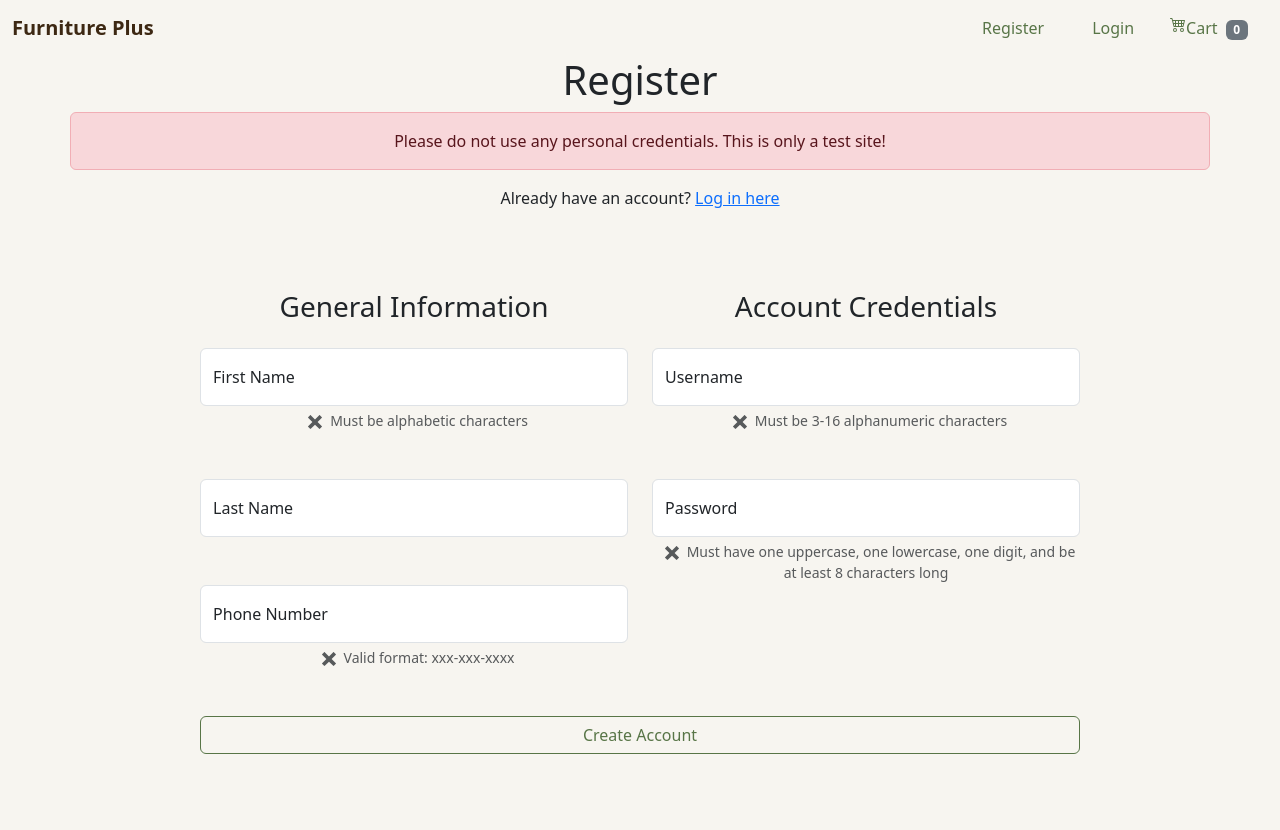
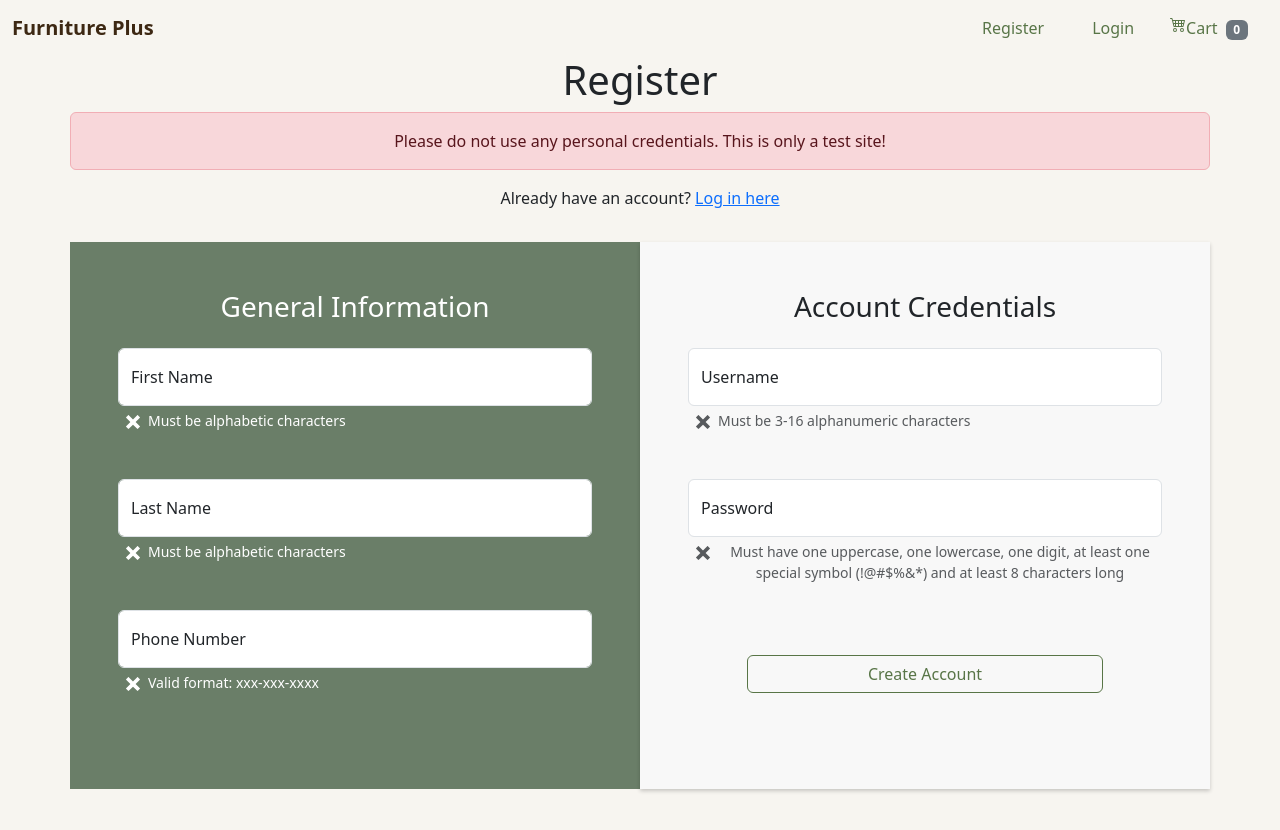
Before and after one commit to albertzeap/furniture-hub-ecommerce, a React (Create React App) app: page /register in a window 1280 px wide. Shown: the top 830 px of the page. Built offline with nearby package versions, Linux system fonts and the light colour scheme; no server answers.

Commit message:
Style register and login components

```diff
--- a/src/components/Login.js
+++ b/src/components/Login.js
@@ -66,22 +66,26 @@ export const Login = () => {
 
     return(
         <section>
-            <div className="container text-center">
-
-                    <h1 className="pb-4">Login</h1>
-                    <p className="pb-3">Don't have an account? <Link to="/register">Sign up here</Link></p>
+            <div className="container text-center my-5">
 
 
 
-                    <div className="m-auto w-50">
+
+                    <div className="login-form m-auto w-50 p-5">
 
 
                         {activeUser.userId !== 0 ?
                             <div>
-                                <div className="row mt-5"></div>
-                                <Link to="/" className="btn btn-outline-primary">Browse Products</Link>
+                                <div className="row mt-5">
+                                    <h1 className="fs-3 py-2 text-white">Looks like you're logged in!</h1>
+                                    <p className="py-2 text-white">Feel free to browse our products!</p>
+                                </div>
+                                <Link to="/" className="login-button btn btn-outline-primary">Browse Products</Link>
                             </div> :
+                            <>
+                                <h1 className="pb-4 text-white border-bottom">Login</h1>
 
+                                <p className="py-3 text-white">Don't have an account? <Link className="text-white" to="/register">Sign up here</Link></p>
                                 <form name="logForm" onSubmit={handleLogin}>
 
                                         <Input
@@ -104,6 +108,7 @@ export const Login = () => {
 
                                         <input id="loginButton" className="btn btn-outline-primary w-100" type="submit" value="Login"/>
                                 </form>
+                            </>
                         }
                     </div>
 
--- a/src/components/Register.js
+++ b/src/components/Register.js
@@ -7,10 +7,9 @@ export const Register = () => {
 
 
     const USERNAME_REGEX = /^[a-zA-Z0-9_\-]{3,16}$/;
-    const PASSWORD_REGEX = /^(?=.*[a-z])(?=.*[A-Z])(?=.*\d)[a-zA-Z\d]{8,}$/;
+    const PASSWORD_REGEX = /^(?=.*[a-z])(?=.*[A-Z])(?=.*\d)(?=.*[!@#$%&*])[a-zA-Z\d!@#$%&*]{8,}$/;
     const FNAME_REGEX = /[A-Za-z]+/
     const PNUMBER_REGEX = /[0-9]{3}-[0-9]{3}-[0-9]{4}/;
-
 
     const [showPassword, setShowPassword] = useState(false);
 
@@ -31,7 +30,7 @@ export const Register = () => {
         console.log("Password: ", password , hashedPassword);
 
 
-        createUser(firstName, lastName, pnumber, username, hashedPassword);
+        // createUser(firstName, lastName, pnumber, username, hashedPassword);
 
         e.target.fname.value = "";
         e.target.lname.value = "";
@@ -76,12 +75,12 @@ export const Register = () => {
         <p className="pb-3">Already have an account? <Link to="/login">Log in here</Link></p>
 
             <div className="d-flex justify-content-center">
-                <form className="reg-form p-5" name="regform" method="post" onSubmit={handleRegister}>
+                <form className="reg-form" name="regform" method="post" onSubmit={handleRegister}>
 
-                    <div className="row">
+                    <div className="row pb-5">
 
-                        <div className="col">
-                            <h2 className="pb-3 fs-3">General Information</h2>
+                        <div className="gen-info col p-5">
+                            <h2 className="pb-3 fs-3 text-white">General Information</h2>
                             <Input
                                 label="First Name"
                                 id="fname"
@@ -91,6 +90,7 @@ export const Register = () => {
                                 formText="Must be alphabetic characters"
                                 pattern="[A-Za-z]+"
                                 regex={FNAME_REGEX}
+                                className="text-white"
                             />
 
                             <Input
@@ -98,8 +98,11 @@ export const Register = () => {
                                 id="lname"
                                 type="text"
                                 placeholder="Last Name"
-                                isFormText={false}
-                                formText=""
+                                isFormText={true}
+                                formText="Must be alphabetic characters"
+                                pattern="[A-Za-z]+"
+                                regex={FNAME_REGEX}
+                                className="text-white"
                             />
                             <Input
                                 label="Phone Number"
@@ -110,11 +113,12 @@ export const Register = () => {
                                 formText="Valid format: xxx-xxx-xxxx"
                                 pattern="[0-9]{3}-[0-9]{3}-[0-9]{4}"
                                 regex={PNUMBER_REGEX}
+                                className="text-white"
                             />
 
                         </div>
 
-                        <div className="col">
+                        <div className="acc-credentials col p-5">
 
                         <h1 className="pb-3 fs-3">Account Credentials</h1>
 
@@ -128,23 +132,25 @@ export const Register = () => {
                                 pattern="^[a-zA-Z0-9_\-]{3,16}$"
                                 regex={USERNAME_REGEX}
                             />
+
                             <Input
                                 label="Password"
                                 id="password"
                                 type={showPassword ? "text" : "password"}
                                 placeholder="Password"
-                                formText="Must have one uppercase, one lowercase, one digit, and be at least 8 characters long"
+                                formText="Must have one uppercase, one lowercase, one digit, at least one special symbol (!@#$%&*) and at least 8 characters long"
                                 isFormText={true}
-                                pattern="^(?=.*[a-z])(?=.*[A-Z])(?=.*\d)[a-zA-Z\d]{8,}$"
+                                pattern="^(?=.*[a-z])(?=.*[A-Z])(?=.*\d)(?=.*[!@#$%&*])[a-zA-Z\d!@#$%&*]{8,}$"
                                 regex={PASSWORD_REGEX}
                             />
+
+                            <div className="mb-3">
+                                <input id="registerButton" className="btn btn-outline-primary my-4 w-75" type="submit" value="Create Account" />
+                            </div>
                         </div>
 
                     </div>
 
-                    <div className="mb-3">
-                        <input id="registerButton" className="btn btn-outline-primary w-100" type="submit" value="Create Account" />
-                    </div>
                 </form>
             </div>
 
--- a/src/components/form/Input.js
+++ b/src/components/form/Input.js
@@ -3,7 +3,7 @@ import React, { useState } from 'react'
 import {AiFillCheckCircle} from 'react-icons/ai'
 import {ImCross} from 'react-icons/im'
 
-export const Input = ({label, id, type, placeholder, isFormText, formText, pattern, regex}) => {
+export const Input = ({label, id, type, placeholder, isFormText, formText, pattern, regex, className}) => {
 
   const [isValid, setIsValid] = useState(false);
 
@@ -11,7 +11,7 @@ export const Input = ({label, id, type, placeholder, isFormText, formText, patte
   const FormText = () => {
     if(isFormText){
       return (
-        <div className="form-text">
+        <div className={className ? `form-text d-flex justify-content-start ${className}` : "form-text d-flex justify-content-start"}>
           <span className="px-2">{isValid ? <AiFillCheckCircle/> : <ImCross/>}</span>
           {formText}
         </div>
--- a/src/styles/theme.css
+++ b/src/styles/theme.css
@@ -51,12 +51,12 @@
 
 /* Login Page Styles */
 #loginButton {
-    border: 1px solid #587547 ;
-    color: #587547;
+    border: 2px solid rgb(247,245,240) ;
+    color: white;
 }
 #loginButton:hover{
-    background-color: #587547;
-    color: white;
+    background-color: rgb(247,245,240);
+    color: black;
 }
 
 /* Register Page Styles */
@@ -81,13 +81,41 @@
 }
 
 /* Register Form */
-.reg-form{
-  border-radius: 2rem;
+
+.gen-info{
+  background-color: rgb(106,126,104); /* Light blue color for the General Information section */
+
+  /* padding: 15px; */
+
+  /* box-shadow: 0 2px 4px rgba(0, 0, 0, 0.1); */
 }
+
+.acc-credentials{
+  background-color: #f8f8f8; /* Light red color for the User Credentials section */
+
+  /*  padding: 15px; */
+
+  box-shadow: 0 2px 4px rgba(0, 0, 0, 0.2);
+}
+
 
 /* Login Form */
 .form-container{
   width: 100%;
+}
+
+.login-form{
+  background-color: rgb(106,126,104);
+  box-shadow: 2px 2px 4px rgba(0, 0, 0, 0.3);
+}
+
+.login-button {
+  border: 2px solid rgb(247,245,240) ;
+  color: white;
+}
+.login-button:hover{
+  background-color: rgb(247,245,240);
+  color: black;
 }
 
 /* Search Bar */
```
Lines whose indentation alone changed are shown as unchanged.
